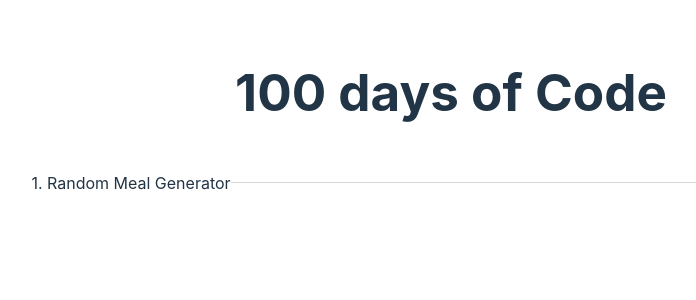
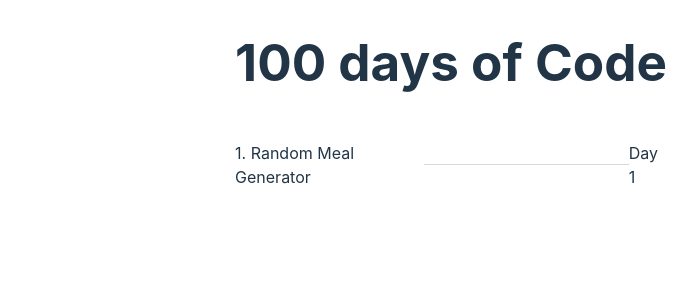
Before and after one commit to byfolarin/100-days-of-Code, a React (Vite) app in the folder code-100/: page / in a window 1280 px wide. Shown: the top 300 px of the page, without its empty margins (189-885 px from the left). Built offline with nearby package versions, Linux system fonts and the light colour scheme.

Commit message:
css output

```diff
--- a/code-100/src/App.jsx
+++ b/code-100/src/App.jsx
@@ -11,6 +11,7 @@ function App() {
       <div className="container">
       <p>1. Random Meal Generator</p>
       <div className="rule"></div>
+      <p>Day 1</p>
       </div>
 
 
--- a/code-100/src/index.css
+++ b/code-100/src/index.css
@@ -30,7 +30,7 @@ p{
 
 
 body {
-  margin: 64px;
+  margin: 0 30%;
   place-items: center;
   min-width: 320px;
   min-height: 100vh;
@@ -64,7 +64,7 @@ h1 {
 }
 
 .rule{
-  width: 50vw;
+  width: 50%;
   height: 1px;
   background-color: rgba(210, 210, 210, 0.87);
 }
```
